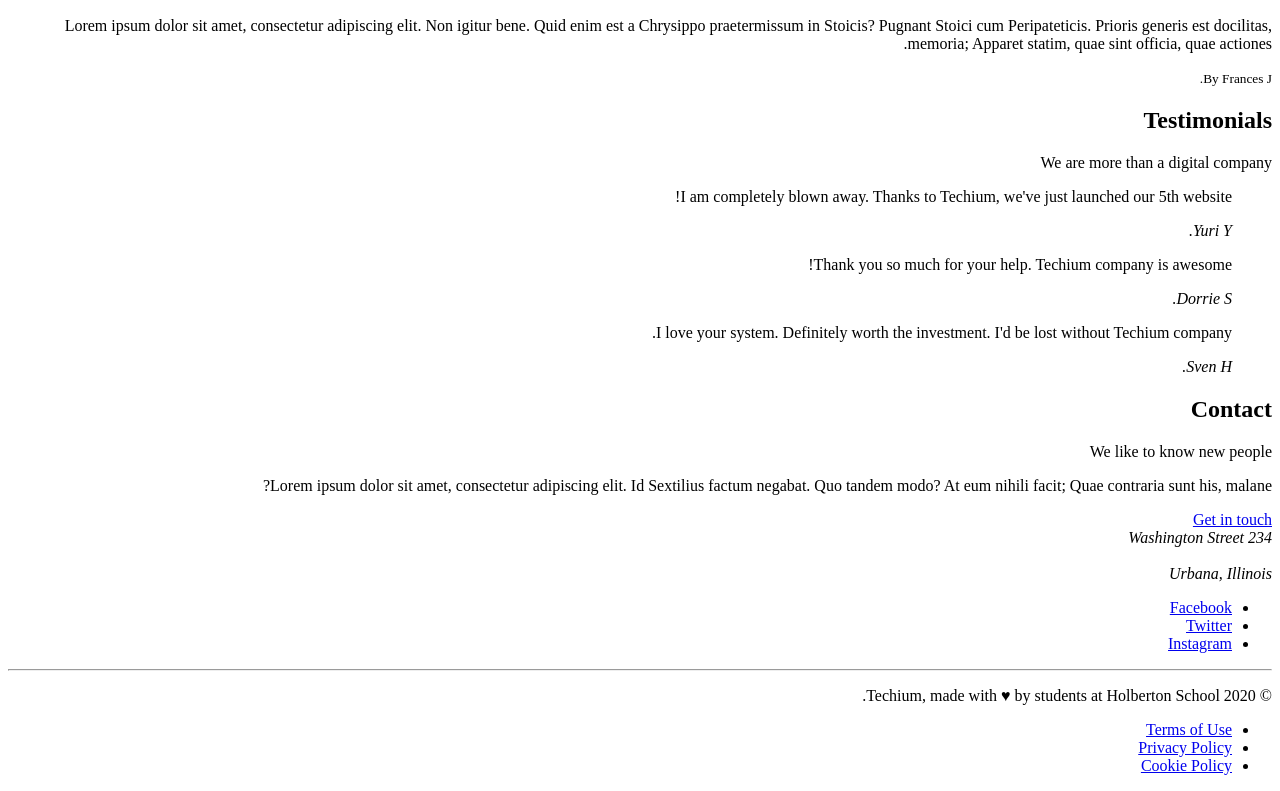
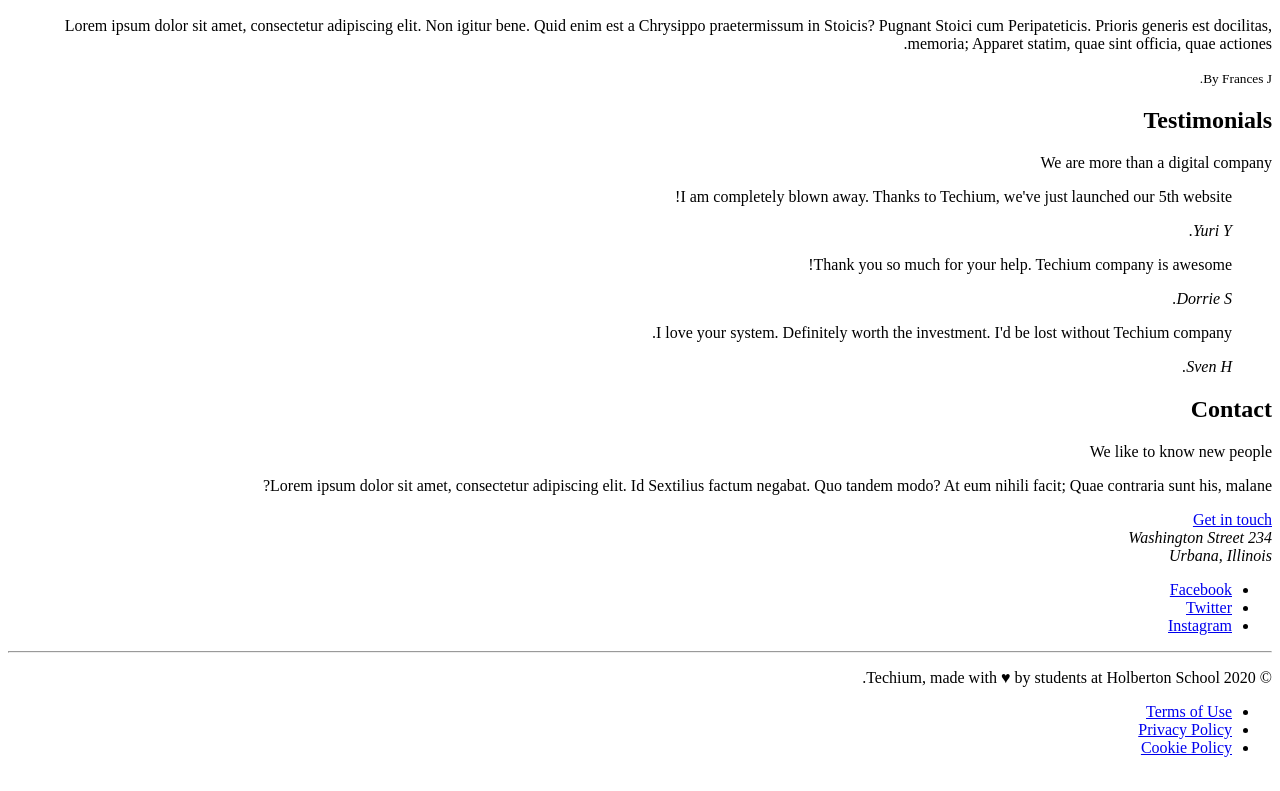
Before and after one commit to zdownie336/holbertonschool-web_front_end, a plain HTML site: page html_advanced/31-index.html in a window 1280 px wide. Shown: the part 1690-2481 px from the top of the page. Drawn offline with Linux system fonts and the light colour scheme.

Commit message:
one address block

```diff
--- a/html_advanced/31-index.html
+++ b/html_advanced/31-index.html
@@ -191,9 +191,9 @@
 			</main>
 			<!-- Footer -->
 			<footer>
-				<address>234 Washington Street</address>
+				<address>234 Washington Street
 				<br>
-				<address>Urbana, Illinois</address>
+				Urbana, Illinois</address>
 				<div>
 					<ul>
 						<li><a href="https://www.facebook.com/HolbertonSchool/">Facebook</a></li>
```
